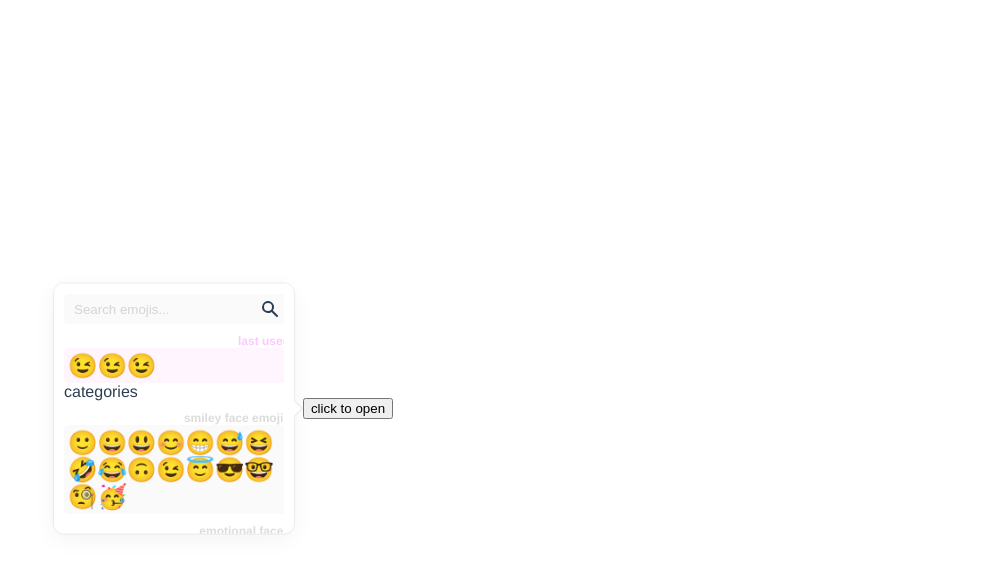
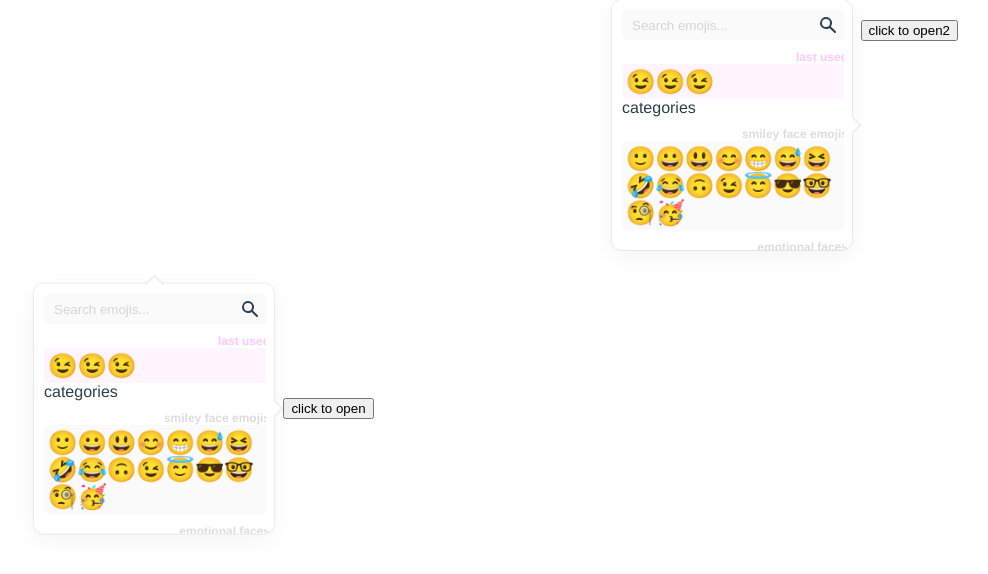
Before and after one commit to davidhavlin/vue-3-emoji-picker, a Vue app: page / in a window 1280 px wide. Shown: the top 574 px of the page, without its empty margins (292-1280 px from the left). Built offline with nearby package versions, Linux system fonts and the light colour scheme.

Commit message:
work on responsive positioning

```diff
--- a/src/App.vue
+++ b/src/App.vue
@@ -1,7 +1,13 @@
 <template>
   <div class="test-container">
-    <button>
-      click to open
+    <section>
+      <button style="margin-left: -39px">
+        click to open
+        <emoji-picker />
+      </button>
+    </section>
+    <button class="test-btn" style="margin-left: -39px">
+      click to open2
       <emoji-picker />
     </button>
   </div>
@@ -28,4 +34,9 @@ import EmojiPicker from "./components/EmojiPicker/EmojiPicker.vue";
   align-items: center;
   justify-content: center;
 }
+.test-btn {
+  position: absolute;
+  right: 30px;
+  top: 20px;
+}
 </style>
--- a/src/components/EmojiPicker/EmojiPicker.vue
+++ b/src/components/EmojiPicker/EmojiPicker.vue
@@ -16,6 +16,18 @@
           @touchstart="hovered = true"
           @touchend="hovered = false"
         >
+          <div
+            class="arrow-container"
+            :style="{
+              transform: `translate(${arrowDimensions.left}px, ${arrowDimensions.top}px) translateZ(0)`,
+            }"
+          >
+            <div
+              class="picker-arrow2"
+              :class="[ARROW_POSITION[pickerPosition]]"
+              :style="{ width: ARROW_SIZE + 'px', height: ARROW_SIZE + 'px' }"
+            ></div>
+          </div>
           <div
             class="picker-arrow"
             :class="[ARROW_POSITION[pickerPosition]]"
@@ -95,13 +107,15 @@ import { ref, onMounted, onBeforeUnmount, reactive } from "vue";
 import emojis from "./emojis";
 import { vClickOutside, vOnResize } from "./directives";
 
+type TPositions = "top" | "bottom" | "left" | "right" | "center";
+
 interface Props {
   placeholder?: string;
   modelValue?: boolean;
   width?: number;
   height?: number;
   searching?: boolean;
-  position?: "top" | "bottom" | "left" | "right";
+  position?: TPositions;
   offset?: number[];
   showArrow?: boolean;
 }
@@ -125,6 +139,7 @@ const ARROW_POSITION = {
   bottom: "arrow-top",
   left: "arrow-right",
   right: "arrow-left",
+  center: "arrow-none",
 };
 
 const pickerPosition = ref(props.position);
@@ -134,14 +149,47 @@ const showContainer = ref(true);
 const onClickOutside = () => {
   showContainer.value = false;
 };
-const onResize = () => {
-  console.log("resizee"); // check if space
+const onResize = (el: HTMLElement) => {
+  const { left, right } = el.getBoundingClientRect();
+  console.log("", { left, right });
   parentEl = containerRef.value?.parentElement;
-  setDimensions(parentEl);
+  if (!parentEl) return;
+  const directions: { [key in TPositions]: TPositions[] } = {
+    left: ["left", "right", "bottom", "top"],
+    right: ["right", "left", "bottom", "top"],
+    top: ["top", "bottom", "left", "right"],
+    bottom: ["bottom", "top", "left", "right"],
+    center: ["center"],
+  };
 
-  if (props.position === "left") {
+  for (const way of directions[props.position]) {
+    if (isEnoughSpace(way, parentEl)) {
+      pickerPosition.value = way;
+      setDimensions(parentEl);
+      break;
+    }
   }
 };
+
+function isEnoughSpace(direction: TPositions, parent: HTMLElement) {
+  const pickerSpaceX = props.width + ARROW_OFFSET;
+  const pickerSpaceY = props.height + ARROW_OFFSET;
+  if (direction === "left") {
+    const { left } = parent.getBoundingClientRect();
+    return left > pickerSpaceX;
+  } else if (direction === "right") {
+    const { right } = parent.getBoundingClientRect();
+    const offsetRight = window.innerWidth - right;
+    return offsetRight > pickerSpaceX;
+  } else if (direction === "top") {
+    const { top } = parent.getBoundingClientRect();
+    return top > pickerSpaceY;
+  } else if (direction === "bottom") {
+    const { top, height } = parent.getBoundingClientRect();
+    const bottom = window.innerHeight - top - height;
+    return bottom > pickerSpaceY;
+  }
+}
 
 // function debounce(func, timeout = 300){
 //   let timer;
@@ -150,7 +198,7 @@ const onResize = () => {
 //     timer = setTimeout(() => { func.apply(this, args); }, timeout);
 //   };
 // }
-// const onClick = (emoji: string) => {
+
 const onClick = (e: Event) => {
   const el = e.target as HTMLElement;
   if (el.className !== "emoji") return;
@@ -161,6 +209,10 @@ const onClick = (e: Event) => {
 
 const hovered = ref(false);
 const dimensions = reactive({
+  top: 0,
+  left: 0,
+});
+const arrowDimensions = reactive({
   top: 0,
   left: 0,
 });
@@ -179,22 +231,41 @@ const setDimensions = (el: HTMLElement | null | undefined) => {
     bottom: el.offsetTop + el.offsetHeight + offsetY + ARROW_OFFSET,
     left: el.offsetTop + el.offsetHeight / 2 - props.height / 2 + offsetY,
     right: el.offsetTop + el.offsetHeight / 2 - props.height / 2 + offsetY,
+    center: 0,
   };
   const positionsX = {
     top: el.offsetLeft - n + offsetX,
     bottom: el.offsetLeft - n + offsetX,
     left: el.offsetLeft - props.width - ARROW_OFFSET,
     right: el.offsetLeft + el.offsetWidth + ARROW_OFFSET,
+    center: 0,
   };
   let finalTop;
   // if (pickerPosition.value === "bottom") {
   //   finalTop = el.offsetTop + el.offsetHeight + offsetY + ARROW_OFFSET;
   // } else if (picker)
 
-  // console.log('WTF', { jedno: el.offsetTop + el.offsetHeight + offsetY + ARROW_OFFSET, druhe: positions[]})
+  const x = positionsX[pickerPosition.value];
+  const y = positionsY[pickerPosition.value];
+  const outerSpace = window.innerWidth - props.width - x;
 
-  dimensions.top = positionsY[pickerPosition.value];
-  dimensions.left = positionsX[pickerPosition.value];
+  if (x < 0) {
+    dimensions.left = 0;
+    arrowDimensions.left = x;
+  } else if (outerSpace < 0) {
+    dimensions.left = window.innerWidth - props.width;
+    arrowDimensions.left = Math.abs(outerSpace);
+  } else {
+    dimensions.left = x;
+    arrowDimensions.left = 0;
+  }
+
+  // dimensions.left = x < 0 ? 0 : x;
+  dimensions.top = y < 0 ? 0 : y;
+  arrowDimensions.top = y < 0 ? y : 0;
+  // arrowDimensions.left = x < 0 ? x : 0;
+
+  console.log("", { outerSpace, x, hm: outerSpace > x });
 };
 const onClickParentElement = (e: Event) => {
   e.stopPropagation();
@@ -223,6 +294,7 @@ onBeforeUnmount(() => {
 .emoji-picker {
   box-sizing: border-box;
 
+  color: palegreen;
   position: absolute;
   top: 0;
   left: 0;
@@ -286,7 +358,23 @@ header {
   position: relative;
   transform: tran;
 }
-
+.arrow-container {
+  position: absolute;
+  width: 100%;
+  height: 0px;
+  z-index: 1;
+  display: flex;
+  align-items: center;
+  justify-content: center;
+}
+.picker-arrow2 {
+  position: relative;
+  top: 0;
+  background: #fff;
+  transform: rotate(45deg);
+  border-left: 1px solid var(--border-color);
+  border-top: 1px solid var(--border-color);
+}
 .picker-arrow {
   position: absolute;
   top: 0;
@@ -321,10 +409,15 @@ header {
   border-right: 1px solid var(--border-color);
   border-top: 1px solid var(--border-color);
 }
+.picker-arrow.arrow-none {
+  display: none;
+}
 .scrollbar-hider {
   position: absolute;
-  height: 100%;
-  width: 10px;
+  height: calc(100% - 6px);
+  top: 50%;
+  transform: translateY(-50%);
+  width: 8px;
   background-color: var(--background-color);
   right: 0;
   z-index: 10;
--- a/src/components/EmojiPicker/directives.ts
+++ b/src/components/EmojiPicker/directives.ts
@@ -29,7 +29,7 @@ export const vClickOutside: Directive = {
 let resizeHandler: any;
 export const vOnResize: Directive = {
   beforeMount: (el: HTMLElement, { value: callback }) => {
-    resizeHandler = (e: Event) => callback();
+    resizeHandler = (e: Event) => callback(el);
     window.addEventListener("resize", resizeHandler);
   },
   beforeUnmount: (el: HTMLElement) => {
```
